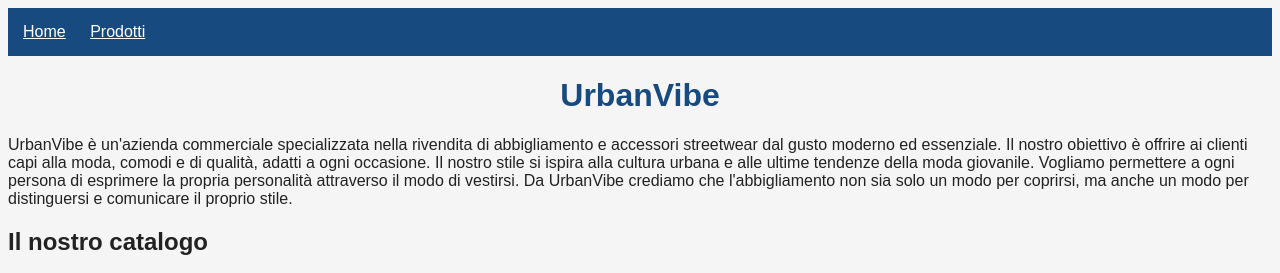
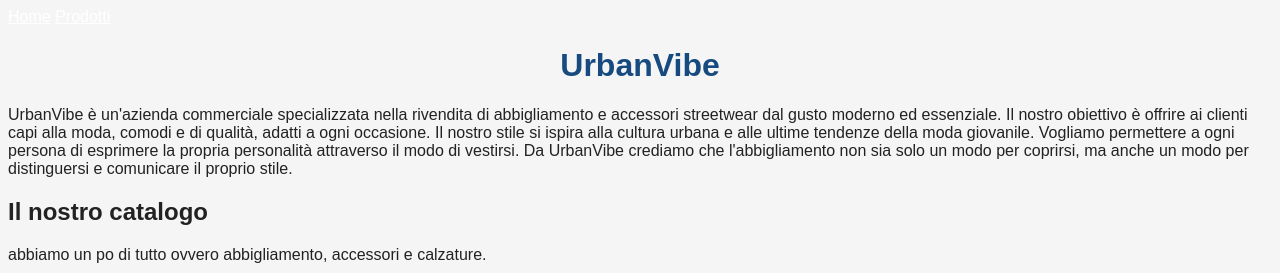
Before and after one commit to Mattiasavasta/4ascositoweb, a plain HTML site: page index.html in a window 1280 px wide. Shown: the top 273 px of the page. Drawn offline with Linux system fonts and the light colour scheme.

Commit message:
Update style.css

```diff
--- a/style.css
+++ b/style.css
@@ -1,6 +1,6 @@
 body {
 	background-color: #f5f5f5;
-	font-family: Arial, sans-serif;
+	font-family: platfair display semi grassetto, sans-serif;
 	color: #222222;
 }
 
@@ -10,11 +10,11 @@ h1 {
 }
 
 nav {
-	background-color: #174a7e;
-	padding: 15px;
+	background-color: light blue;
+	padding: 20 px;
 }
 
 nav a {
 	color: white;
-	margin-right: 20px;
+	margin-right: 20 px;
 }
```
